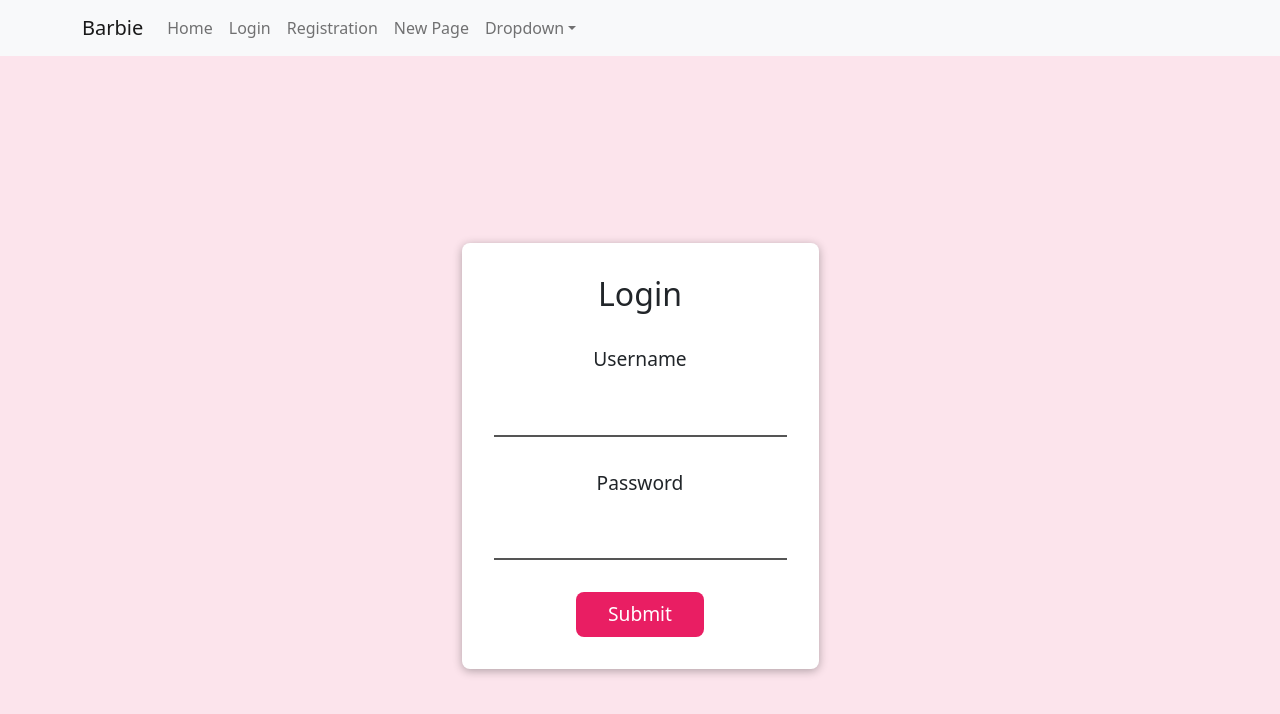
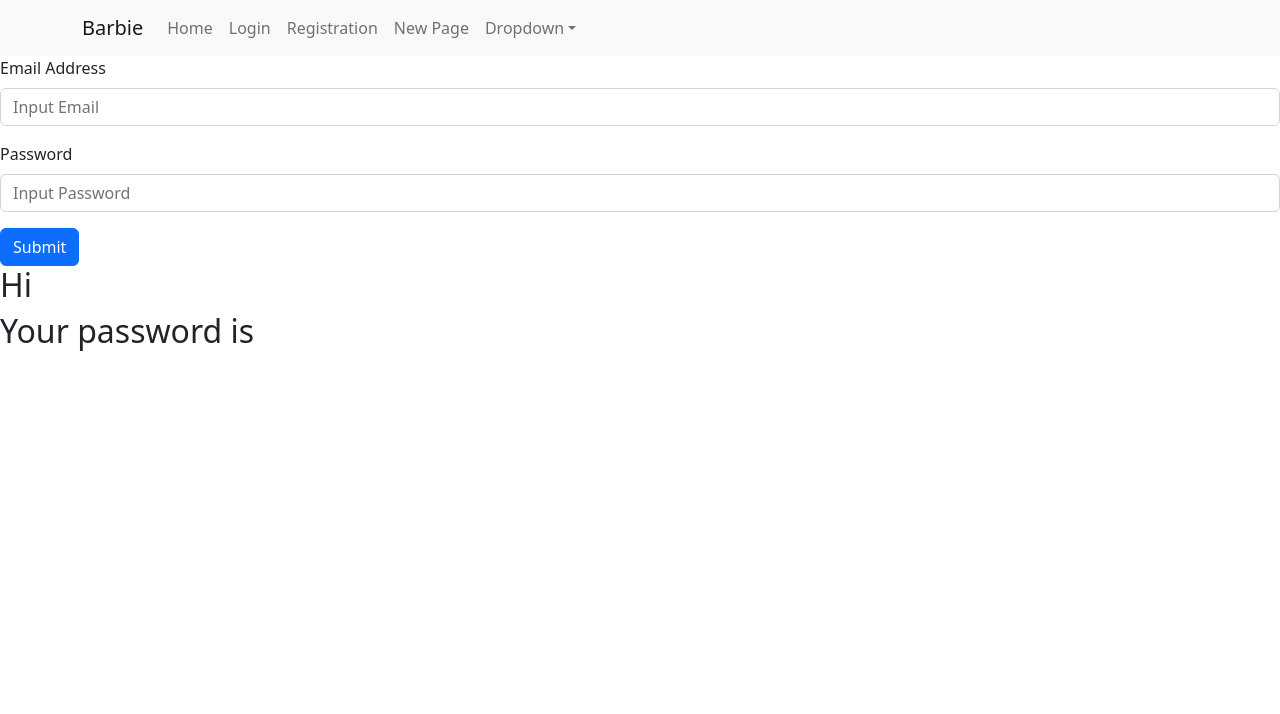
Before and after one commit to riptidepin/first-app, a React (Create React App) app: page /new in a window 1280 px wide. Shown: the top 714 px of the page. Built offline with nearby package versions, Linux system fonts and the light colour scheme.

Commit message:
with trial new page

```diff
--- a/src/components/Form.jsx
+++ b/src/components/Form.jsx
@@ -1,29 +1,34 @@
+
 import Button from 'react-bootstrap/Button';
 import Form from 'react-bootstrap/Form';
+import {useState} from 'react';
 
 function BasicExample() {
-  return (
-    <Form>
-      <Form.Group className="mb-3" controlId="formBasicEmail">
-        <Form.Label>Email address</Form.Label>
-        <Form.Control type="email" placeholder="Enter email" />
-        <Form.Text className="text-muted">
-          We'll never share your email with anyone else.
-        </Form.Text>
-      </Form.Group>
+const fields = [
+  {label: "Email Address", type:"text", placeholder:"Input Email"},
+  {label: "Password", type:"password", placeholder:"Input Password"}
+];
+  const [emailAddrs, setEmailAddrs] = useState("");
+  const[password, setPassword] = useState("");
+return (
+      <Form>
+        {fields.map((field) => {
+            return(
+                <Form.Group className="mb-3" controlId="formBasicEmail">
+                    <Form.Label>{field.label}</Form.Label>
+                    <Form.Control type={field.type} placeholder={field.placeholder}
+                    onChange={(e) => setEmailAddrs(e.target.value)}/>
+                </Form.Group>
+            )
+        })}
 
-      <Form.Group className="mb-3" controlId="formBasicPassword">
-        <Form.Label>Password</Form.Label>
-        <Form.Control type="password" placeholder="Password" />
-      </Form.Group>
-      <Form.Group className="mb-3" controlId="formBasicCheckbox">
-        <Form.Check type="checkbox" label="Check me out" />
-      </Form.Group>
-      <Button variant="primary" type="submit">
-        Submit
-      </Button>
-    </Form>
+        <Button variant="primary" type="type">Submit</Button>
+        <br />
+        <h2>Hi {emailAddrs}</h2>
+        <h2>Your password is {password}</h2>
+      </Form>
   );
-}
+};
+
 
 export default BasicExample;
--- a/src/pages/Newpage.jsx
+++ b/src/pages/Newpage.jsx
@@ -1,5 +1,8 @@
+//import Button from 'react-bootstrap';
 import React from 'react';
 import styled from 'styled-components';
+import Form from '../components/Form';
+
 
 const Container = styled.div`
 display: flex;
@@ -9,7 +12,7 @@ height: 100vh;
 background-color: #fce4ec; /* Pink background color */
 `;
 
-const Form = styled.form`
+const Forms = styled.form`
 display: flex;
 flex-direction: column;
 align-items: center;
@@ -54,19 +57,10 @@ background-color: #ff69b4; /* Lighter pink button color on hover */
 }
 `;
 
-const Newpage = () => {
-return (
-    <Container>
-      <Form>
-        <Title>Login</Title>
-        <Label htmlFor="username">Username</Label>
-        <Input type="text" id="username" name="username" required/>
-        <Label htmlFor="password">Password</Label>
-        <Input type="password" id="password" name="password" required/>
-        <Button type="submit">Submit</Button>
-      </Form>
-    </Container>
-  );
+const Newpage = () =>{
+  return(
+    <Form />
+  )
+
 };
-
 export default Newpage;
```
Also changed, not shown: src/components/List.jsx (deleted, +0 -29 lines).
